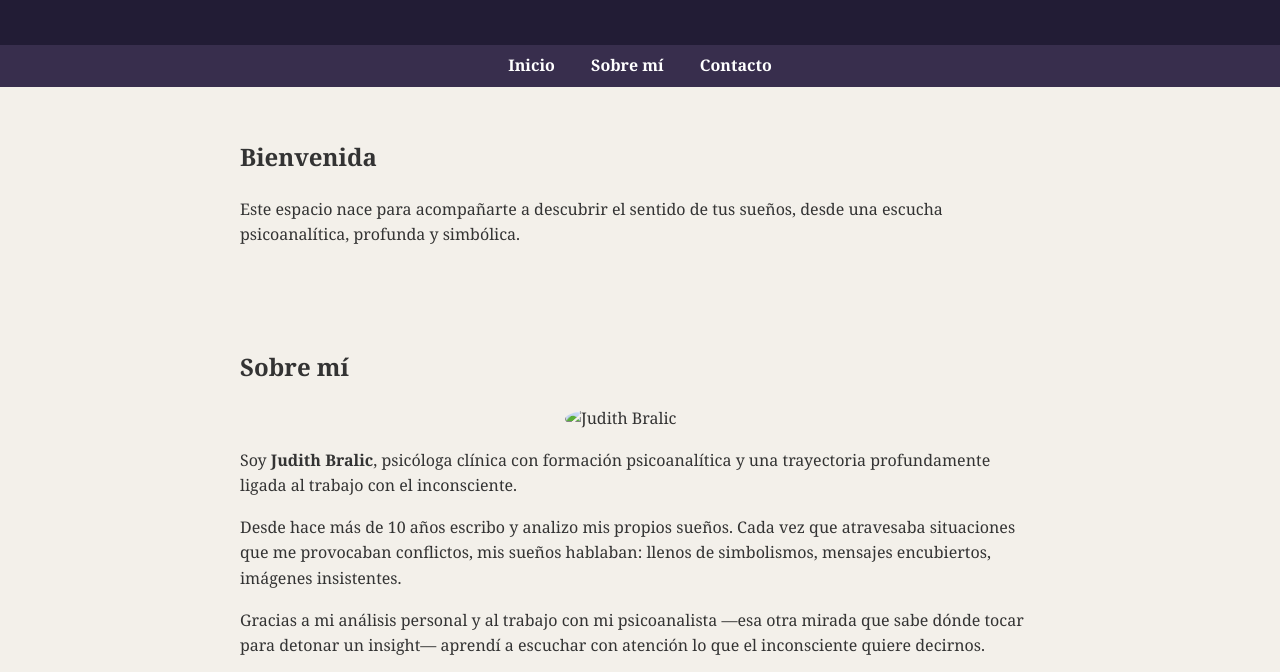
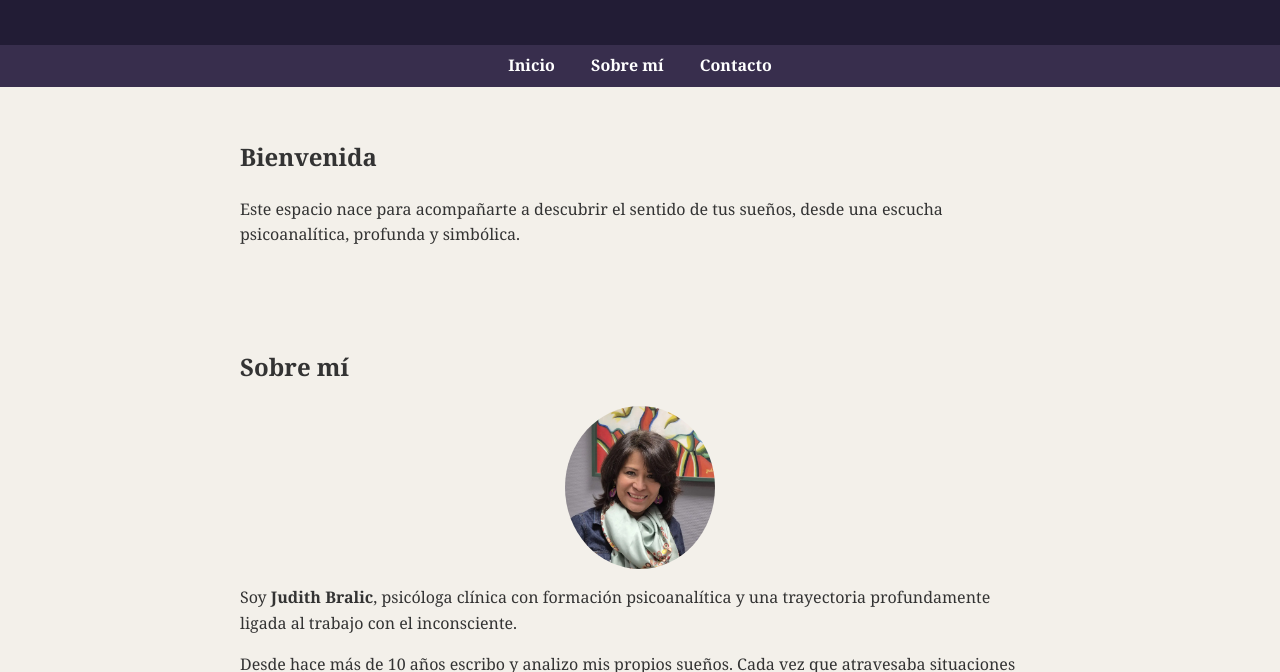
Before and after one commit to JudithBralic/suenos-que-revelan, a plain HTML site: page index.html in a window 1280 px wide. Shown: the part 133-805 px from the top of the page. Drawn offline with Linux system fonts and the light colour scheme.

Commit message:
Add picture

```diff
--- a/index.html
+++ b/index.html
@@ -95,7 +95,7 @@
 
   <section id="sobre-mi">
     <h2>Sobre mí</h2>
-    <img src="tu-foto.jpg" alt="Judith Bralic" />
+    <img src="MainPhoto.jpeg" alt="Judith Bralic" />
     <p>Soy <strong>Judith Bralic</strong>, psicóloga clínica con formación psicoanalítica y una trayectoria profundamente ligada al trabajo con el inconsciente.</p>
     <p>Desde hace más de 10 años escribo y analizo mis propios sueños. Cada vez que atravesaba situaciones que me provocaban conflictos, mis sueños hablaban: llenos de simbolismos, mensajes encubiertos, imágenes insistentes.</p>
     <p>Gracias a mi análisis personal y al trabajo con mi psicoanalista —esa otra mirada que sabe dónde tocar para detonar un insight— aprendí a escuchar con atención lo que el inconsciente quiere decirnos.</p>
```
